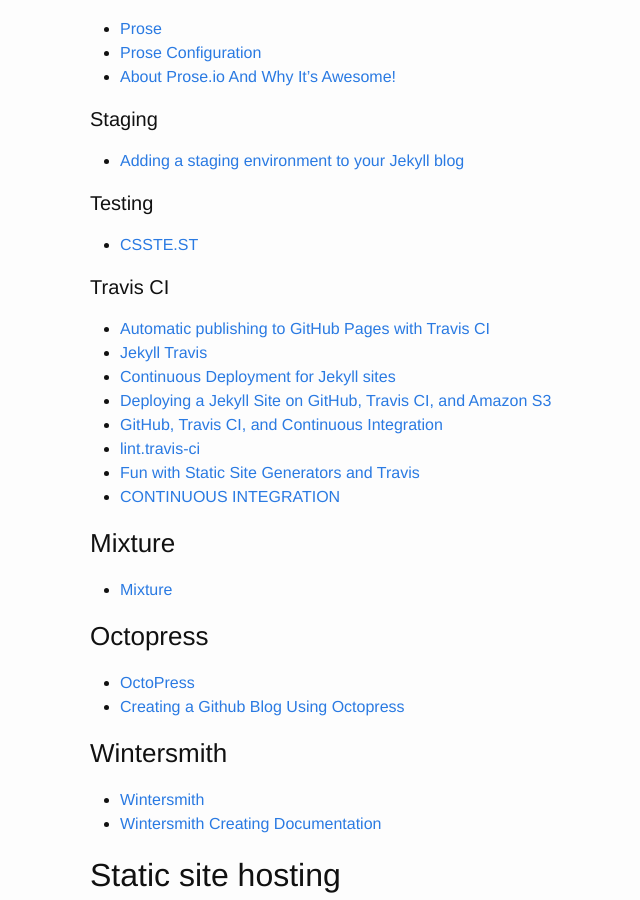
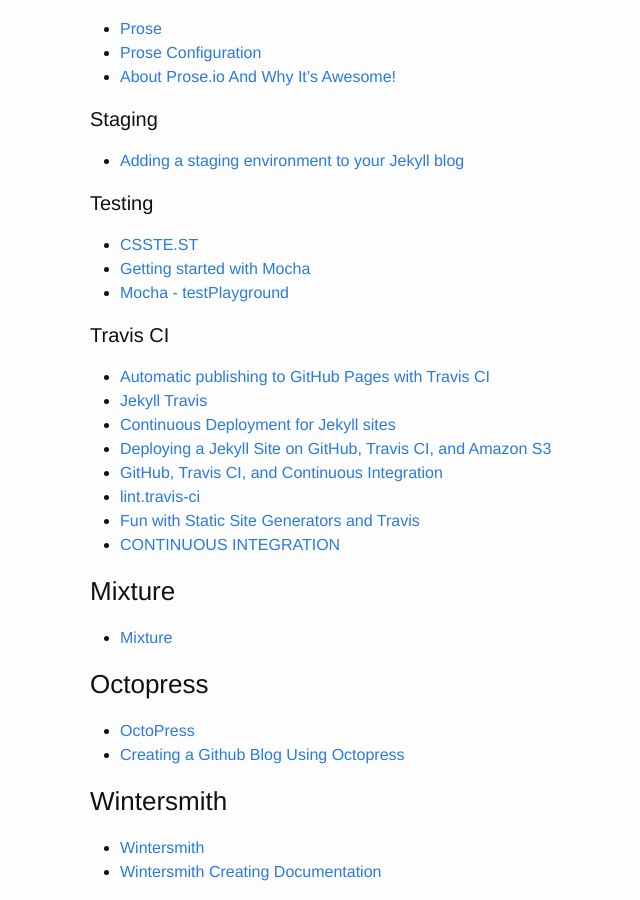
Before and after one commit to brownerd/brownerd.github.io, a Jekyll site: the page built from _posts/2014-10-06-reading-list-2014.md, in a window 1280 px wide and 900 px high, scrolled down 9785 px. Shown: the whole window, without its empty margins (180-820 px from the left). Built offline with Jekyll 4.4.1, drawn with Linux system fonts in a browser that asks for light colours; emoji names are drawn with the system emoji font.

```diff
--- a/_posts/2014-10-06-reading-list-2014.md
+++ b/_posts/2014-10-06-reading-list-2014.md
@@ -454,6 +454,8 @@ I use/test out a lot of apps :punch:
 #### Testing
 
 - [CSSTE.ST](http://csste.st/)
+- [Getting started with Mocha](https://medium.com/@_jh3y/getting-started-with-mocha-bfa20d403186)
+- [Mocha - testPlayground](https://github.com/jh3y/testPlayground)
 
 
 
```
